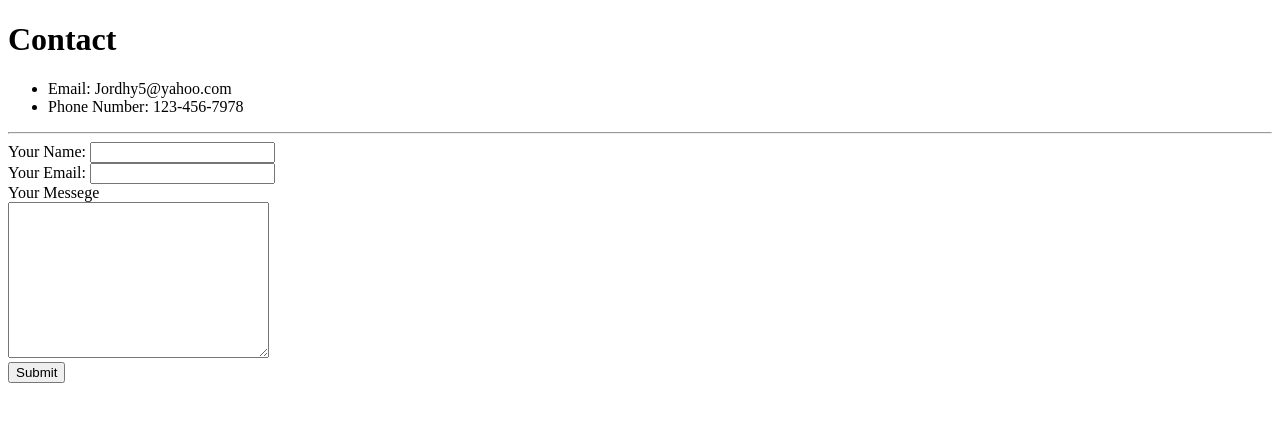
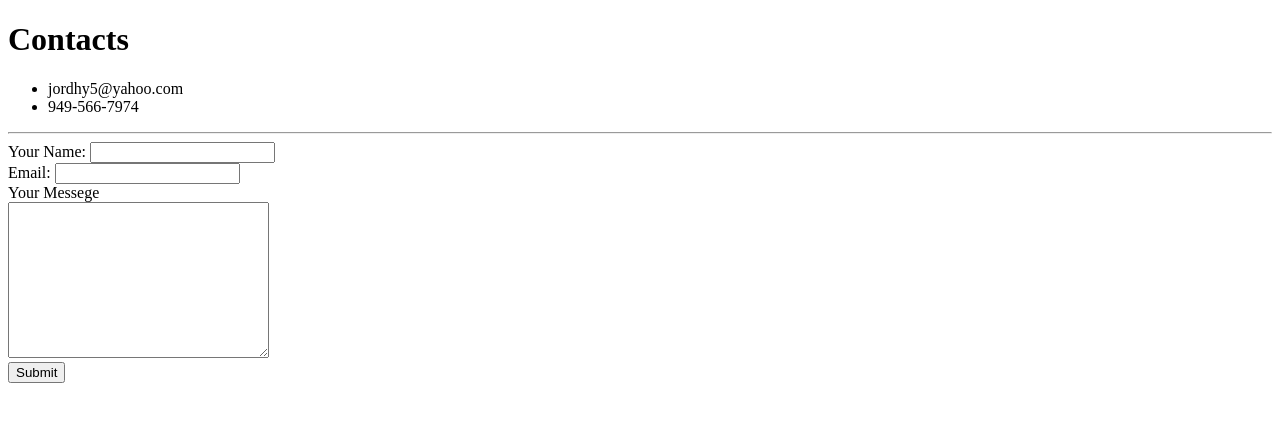
Before and after one commit to jeauxrdhy/cv, a plain HTML site: page Contact.html in a window 1280 px wide. Drawn offline with Linux system fonts and the light colour scheme.

Commit message:
Update Contact.html

```diff
--- a/Contact.html
+++ b/Contact.html
@@ -1,27 +1,28 @@
 <!DOCTYPE html>
 <html lang="en" dir="ltr">
-
   <head>
     <meta charset="utf-8">
-  <title>Contact Information</title>
+    <title>Contact Me</title>
   </head>
-
   <body>
-  <h1>Contact</h1>
+    <h1>Contacts</h1>
     <ul>
-    <li>Email: Jordhy5@yahoo.com</li>
-    <li>Phone Number: 123-456-7978</li>
+      <li>jordhy5@yahoo.com</li>
+      <li>949-566-7974</li>
     </ul>
     <hr>
-  <form action="mailto:jordhy5@yahoo.com" method="post" enctype="text/plain">
-    <label for="">Your Name: </label>
-    <input type="text" name="yourName"><br>
-    <label for="">Your Email: </label>
-    <input type="email" name="yourEmail"><br>
-    <label for="">Your Messege</label><br>
-    <textarea name="yourMessege" rows="10" cols="30"></textarea><br>
+    <form action="index.html" >
+      <label for="">Your Name:</label>
+      <input type="text" name="yourName" value="">
+      <br>
+      <label for="">Email:</label>
+      <input type="email" name="yourEmail">
+      <br>
+      <label for="">Your Messege</label>
+      <br>
+      <textarea name="yourMessage" rows="10" cols="30"></textarea>
+      <br>
       <input type="submit" name="">
     </form>
   </body>
-
 </html>
```
Lines whose indentation alone changed are shown as unchanged.
